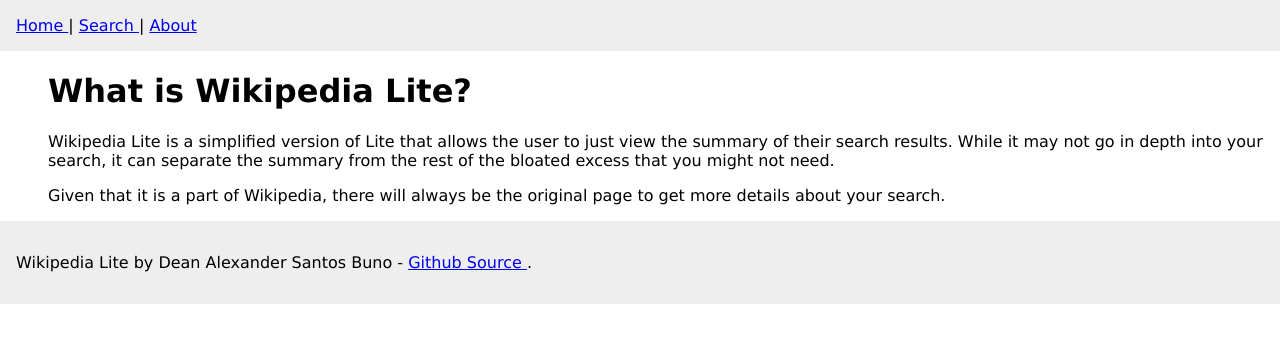
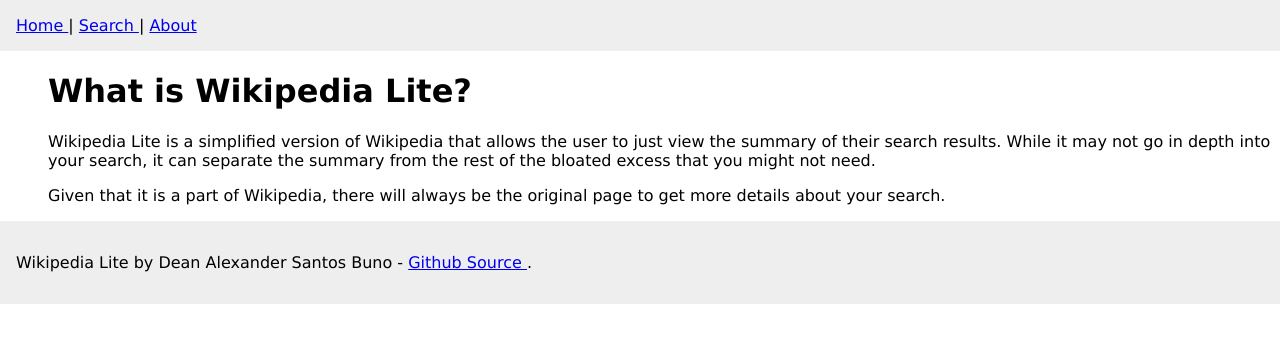
Before and after one commit to deanalex-buno95/TutorialsFlaskWikipedia, a Flask app: page /about in a window 1280 px wide. Shown: the top 343 px of the page. Run offline with Flask 2, Linux system fonts and the light colour scheme.

Commit message:
Modify `about.html`.

```diff
--- a/templates/about.html
+++ b/templates/about.html
@@ -5,9 +5,9 @@
         What is Wikipedia Lite?
     </h1>
     <p>
-        Wikipedia Lite is a simplified version of Lite that allows the user to just view the summary of their search
-        results. While it may not go in depth into your search, it can separate the summary from the rest of the bloated
-        excess that you might not need.
+        Wikipedia Lite is a simplified version of Wikipedia that allows the user to just view the summary of their
+        search results. While it may not go in depth into your search, it can separate the summary from the rest of the
+        bloated excess that you might not need.
     </p>
     <p>
         Given that it is a part of Wikipedia, there will always be the original page to get more details about your
```
